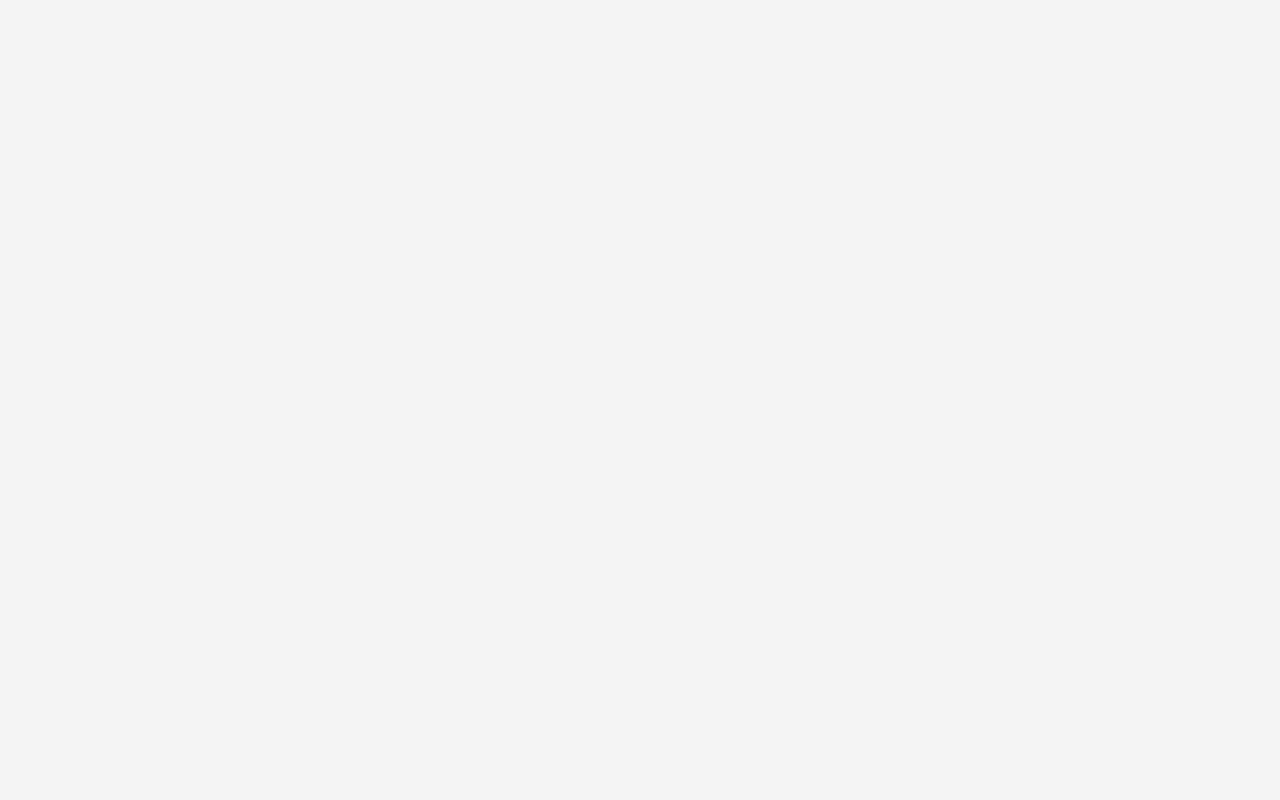
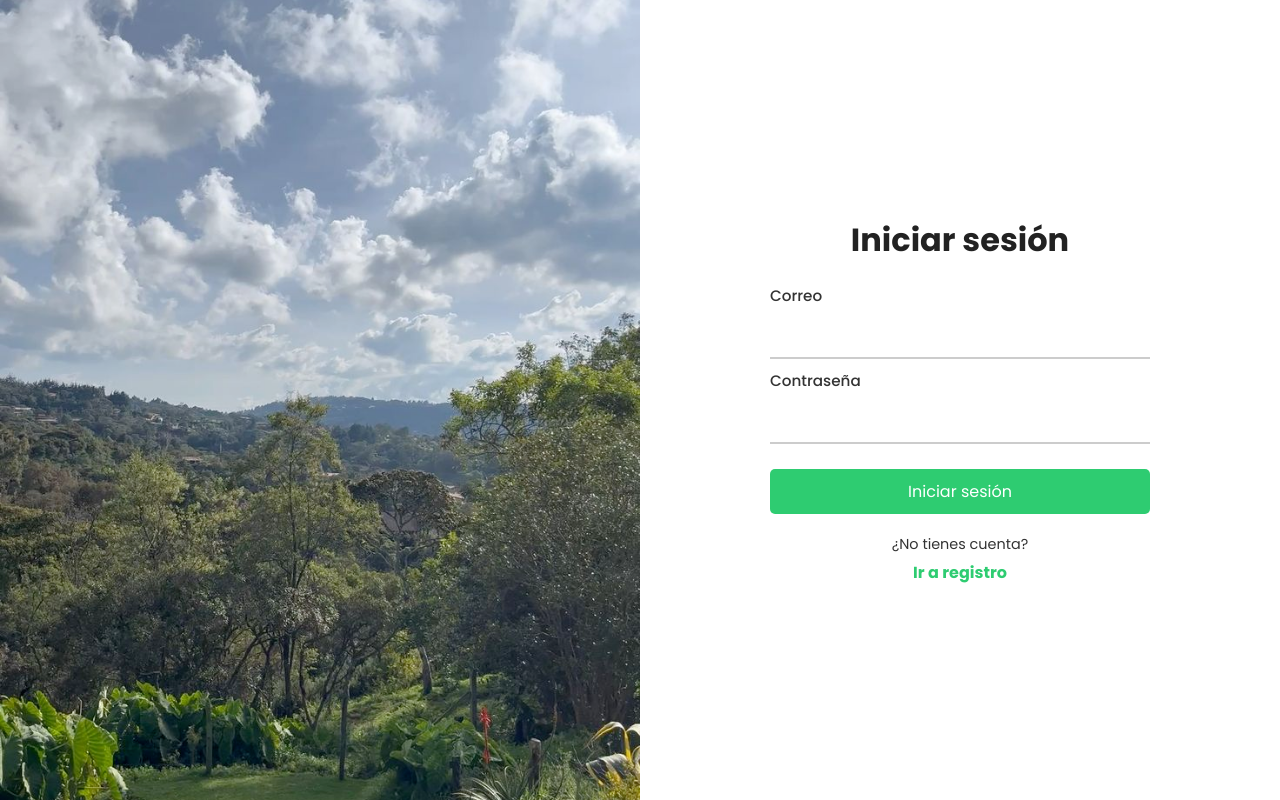
Before and after one commit to AlejandroBravoDev/ecoTurismo-2.0, a React (Vite) app in the folder frontend/React/: page /login in a window 1280 px wide. Before the commit this address had no page. Built offline with nearby package versions, Linux system fonts and the light colour scheme.

Commit message:
Agregado login completo con estilos, imagen y ruta en App.jsx

```diff
--- a/frontend/React/src/App.jsx
+++ b/frontend/React/src/App.jsx
@@ -6,7 +6,7 @@ import Lugares from "./components/Lugares/Lugares.jsx";
 import Registro from "./pages/Registro.jsx";
 import Hospedajes from "./components/Hospedajes/Hospedajes.jsx";
 import VerHospedajes from "./components/ver-hospedajes/ver-hospedajes.jsx";
-
+import Login from "./components/login/login.jsx";
 
 function App() {
   return (
@@ -17,6 +17,7 @@ function App() {
           <Route path="/perfil" element={<PerfilUser />} />
           <Route path="/lugares" element={<Lugares />} />
           <Route path="/registro" element={<Registro />} />
+          <Route path="/login" element={<Login />} />
           <Route path="/hospedajes" element={<Hospedajes />} />
           <Route path="/ver-hospedajes" element={<VerHospedajes />} />
         </Routes>
--- /dev/null
+++ b/frontend/React/src/components/login/Login.module.css
@@ -0,0 +1,98 @@
+.container {
+  display: flex;
+  height: 100vh;
+  width: 100%;
+  overflow: hidden;
+  font-family: "Poppins", sans-serif;
+}
+
+.left {
+  flex: 1;
+  background-size: cover;
+  background-position: center;
+}
+
+.right {
+  flex: 1;
+  display: flex;
+  justify-content: center;
+  align-items: center;
+  background-color: #ffffff;
+}
+
+.formBox {
+  width: 80%;
+  max-width: 380px;
+  text-align: center;
+}
+
+.formBox h2 {
+  font-size: 2rem;
+  margin-bottom: 20px;
+  color: #222;
+}
+
+.formBox form {
+  display: flex;
+  flex-direction: column;
+  gap: 10px;
+}
+
+.formBox label {
+  text-align: left;
+  color: #333;
+  font-weight: 500;
+  font-size: 0.95rem;
+}
+
+.formBox input {
+  padding: 10px;
+  border: none;
+  border-bottom: 2px solid #ccc;
+  outline: none;
+  transition: all 0.3s ease;
+}
+
+.formBox input:focus {
+  border-color: #2ecc71;
+}
+
+.formBox button {
+  background-color: #2ecc71;
+  color: white;
+  border: none;
+  padding: 10px;
+  font-size: 1rem;
+  border-radius: 5px;
+  cursor: pointer;
+  margin-top: 15px;
+  transition: background 0.3s ease;
+}
+
+.formBox button:hover {
+  background-color: #27ae60;
+}
+
+.mensaje {
+  margin-top: 10px;
+  color: #e74c3c;
+  font-weight: 500;
+}
+
+.loginText {
+  margin-top: 20px;
+  font-size: 0.9rem;
+  color: #333;
+}
+
+.loginLink {
+  display: block;
+  margin-top: 5px;
+  color: #2ecc71;
+  font-weight: bold;
+  text-decoration: none;
+}
+
+.loginLink:hover {
+  text-decoration: underline;
+}
--- /dev/null
+++ b/frontend/React/src/components/login/login.jsx
@@ -0,0 +1,77 @@
+import React, { useState } from "react";
+import axios from "axios";
+import styles from "./Login.module.css";
+import loginImg from "../../assets/registro-login.jpeg";
+
+function Login() {
+  const [formData, setFormData] = useState({
+    correo: "",
+    contraseña: "",
+  });
+
+  const [mensaje, setMensaje] = useState("");
+
+  const handleChange = (e) => {
+    setFormData({
+      ...formData,
+      [e.target.name]: e.target.value,
+    });
+  };
+
+  const handleSubmit = async (e) => {
+    e.preventDefault();
+    try {
+      const res = await axios.post("http://localhost:3001/login", formData);
+      setMensaje(res.data.mensaje);
+      setFormData({ correo: "", contraseña: "" });
+    } catch (err) {
+      console.error("Error en login:", err);
+      setMensaje("No se pudo iniciar sesión.");
+    }
+  };
+
+  return (
+    <section className={styles.container}>
+      <div
+        className={styles.left}
+        style={{ backgroundImage: `url(${loginImg})` }}
+      ></div>
+
+      <div className={styles.right}>
+        <div className={styles.formBox}>
+          <h2>Iniciar sesión</h2>
+          <form onSubmit={handleSubmit}>
+            <label>Correo</label>
+            <input
+              type="email"
+              name="correo"
+              value={formData.correo}
+              onChange={handleChange}
+              required
+            />
+
+            <label>Contraseña</label>
+            <input
+              type="password"
+              name="contraseña"
+              value={formData.contraseña}
+              onChange={handleChange}
+              required
+            />
+
+            <button type="submit">Iniciar sesión</button>
+          </form>
+
+          {mensaje && <p className={styles.mensaje}>{mensaje}</p>}
+
+          <p className={styles.loginText}>¿No tienes cuenta?</p>
+          <a href="/registro" className={styles.loginLink}>
+            Ir a registro
+          </a>
+        </div>
+      </div>
+    </section>
+  );
+}
+
+export default Login;
--- /dev/null
+++ b/frontend/React/src/pages/login.jsx
@@ -0,0 +1,12 @@
+import React from "react";
+import Login from "./login";
+
+function LoginPage() {
+  return (
+    <div>
+      <Login />
+    </div>
+  );
+}
+
+export default LoginPage;
```
